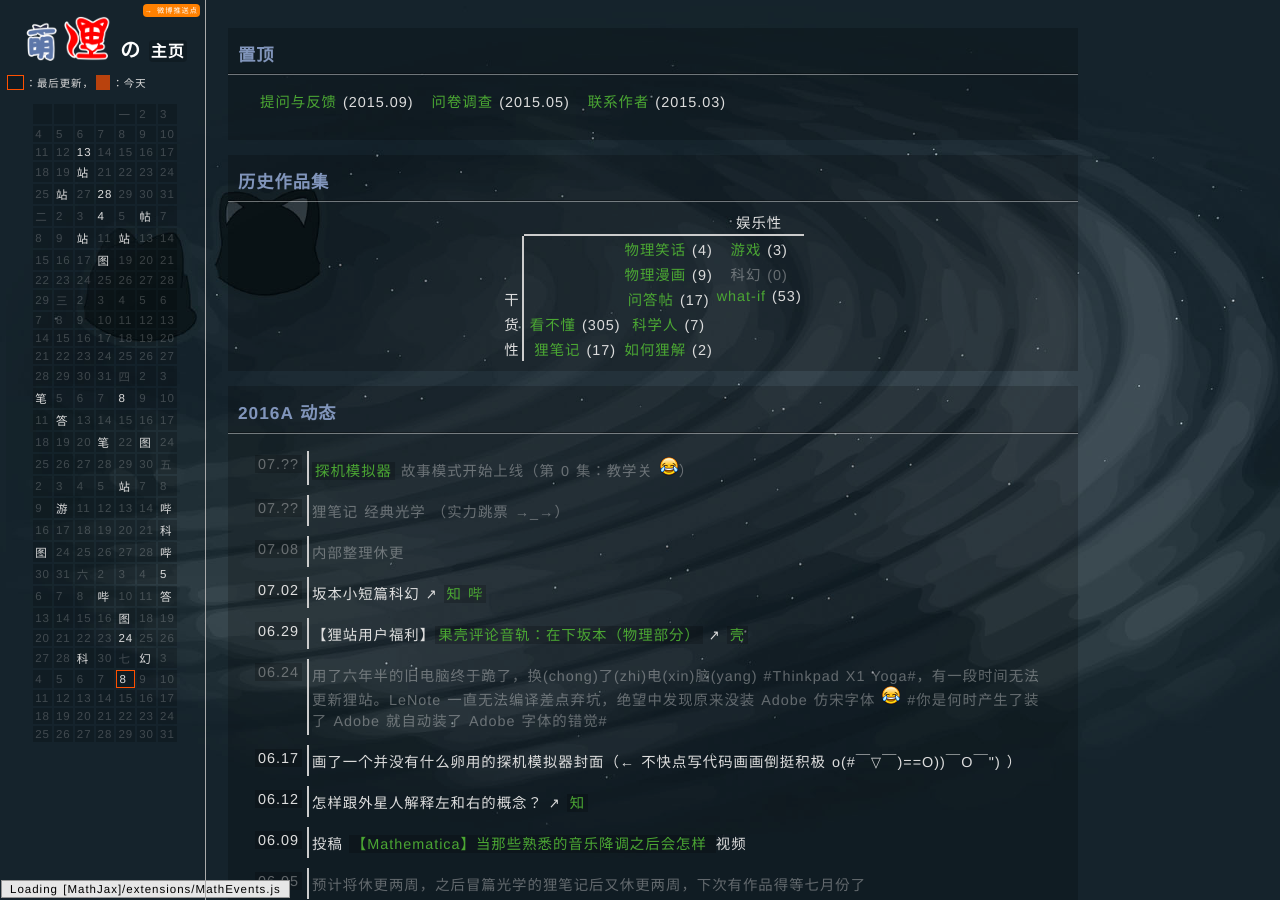
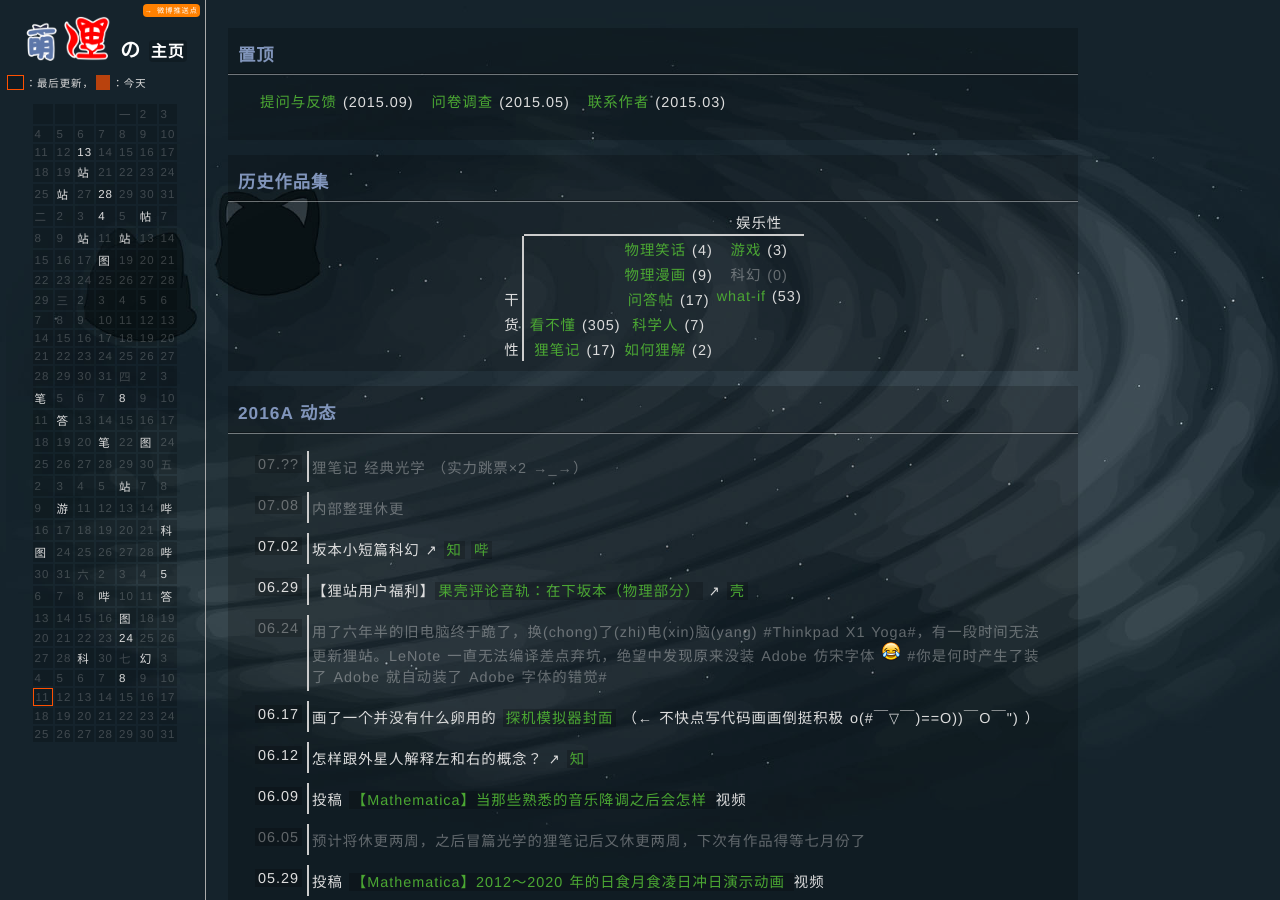
Before and after one commit to LePtC/LePtC.github.io, a Jekyll site: the page built from index.html, in a window 1280 px wide and 900 px high. Built offline with Jekyll 4.4.1, drawn with Linux system fonts in a browser that asks for light colours; Markdown is read by kramdown in place of the engine named in the settings; comment, search, counter and statistics services are not loaded.

Commit message:
update probesim index

```diff
--- a/index.html
+++ b/index.html
@@ -276,12 +276,12 @@
   <td>5</td>
   <td>6</td>
   <td>7</td>
-  <td class="lastday"><a href="#07.08">8</a></td>
+  <td><a href="#07.08">8</a></td>
   <td>9</td>
   <td>10</td>
 </tr>
 <tr>
-  <td>11</td>
+  <td class="lastday">11</td>
   <td>12</td>
   <td>13</td>
   <td>14</td>
@@ -423,17 +423,15 @@
 
 <table class="timeline">
   <tr class="com"><td><a name="07.??">07.??</a></td>
-    <td class="left"><a href="probesim/">探机模拟器</a> 故事模式开始上线（第 0 集：教学关 <img src="img/xcry.png" alt="[笑 cry]">）</td>
-  </tr>
-  <tr class="com"><td><a name="07.??">07.??</a></td>
-    <td class="left">狸笔记 经典光学 （实力跳票 →_→）</td>
+    <td class="left">狸笔记 经典光学 （实力跳票×2 →_→）</td>
   </tr>
   <tr class="com"><td><a name="07.08">07.08</a></td>
     <td class="left">内部整理休更</td>
   </tr>
   <tr><td><a name="07.02">07.02</a></td>
     <td class="left">坂本小短篇科幻 ↗
-    <a href="https://www.zhihu.com/question/48042706/answer/108921720">知</a><a href="http://www.bilibili.com/video/av5154880/#reply112771625">哔</a></td>
+    <a href="https://www.zhihu.com/question/48042706/answer/108921720">知</a>
+    <a href="http://www.bilibili.com/video/av5154880/#reply112771625">哔</a></td>
   </tr>
   <tr><td><a name="06.29">06.29</a></td>
     <td class="left">【狸站用户福利】<a href="popsci/p160620/">果壳评论音轨：在下坂本（物理部分）</a> ↗
@@ -443,8 +441,11 @@
     <td class="left">用了六年半的旧电脑终于跪了，换(chong)了(zhi)电(xin)脑(yang) #Thinkpad X1 Yoga#，有一段时间无法更新狸站。LeNote 一直无法编译差点弃坑，绝望中发现原来没装 Adobe 仿宋字体 <img src="img/xcry.png" alt="[笑 cry]"> #你是何时产生了装了 Adobe 就自动装了 Adobe 字体的错觉#</td>
   </tr>
   <tr><td><a name="06.17">06.17</a></td>
-    <td class="left">画了一个并没有什么卵用的探机模拟器封面（← 不快点写代码画画倒挺积极 o(#￣▽￣)==O))￣O￣") ）</td>
+    <td class="left">画了一个并没有什么卵用的 <a href="probesim/">探机模拟器封面</a> （← 不快点写代码画画倒挺积极 o(#￣▽￣)==O))￣O￣") ）</td>
   </tr>
+  <!-- <tr class="com"><td><a name="07.??">07.??</a></td>
+    <td class="left">探机模拟器故事模式开始上线（第 0 集：教学关 <img src="img/xcry.png" alt="[笑 cry]">）</td>
+  </tr> -->
   <tr><td><a name="06.12">06.12</a></td>
     <td class="left"> 怎样跟外星人解释左和右的概念？ ↗
     <a href="https://www.zhihu.com/question/21433839/answer/105617168">知</a></td>
--- a/probesim/index.html
+++ b/probesim/index.html
@@ -46,6 +46,7 @@
  -->
 <p class="button"><a href="developer.html">开发者测试关</a></p>
 
+<p>（javascript 不适合开发复杂的游戏，且存在音频播放、CPU 占用、本地保存等诸多问题，和 @donizyo 讨论后准备转移到其它开发平台，时间未定）</p>
 </div>
 </div>
 
```
